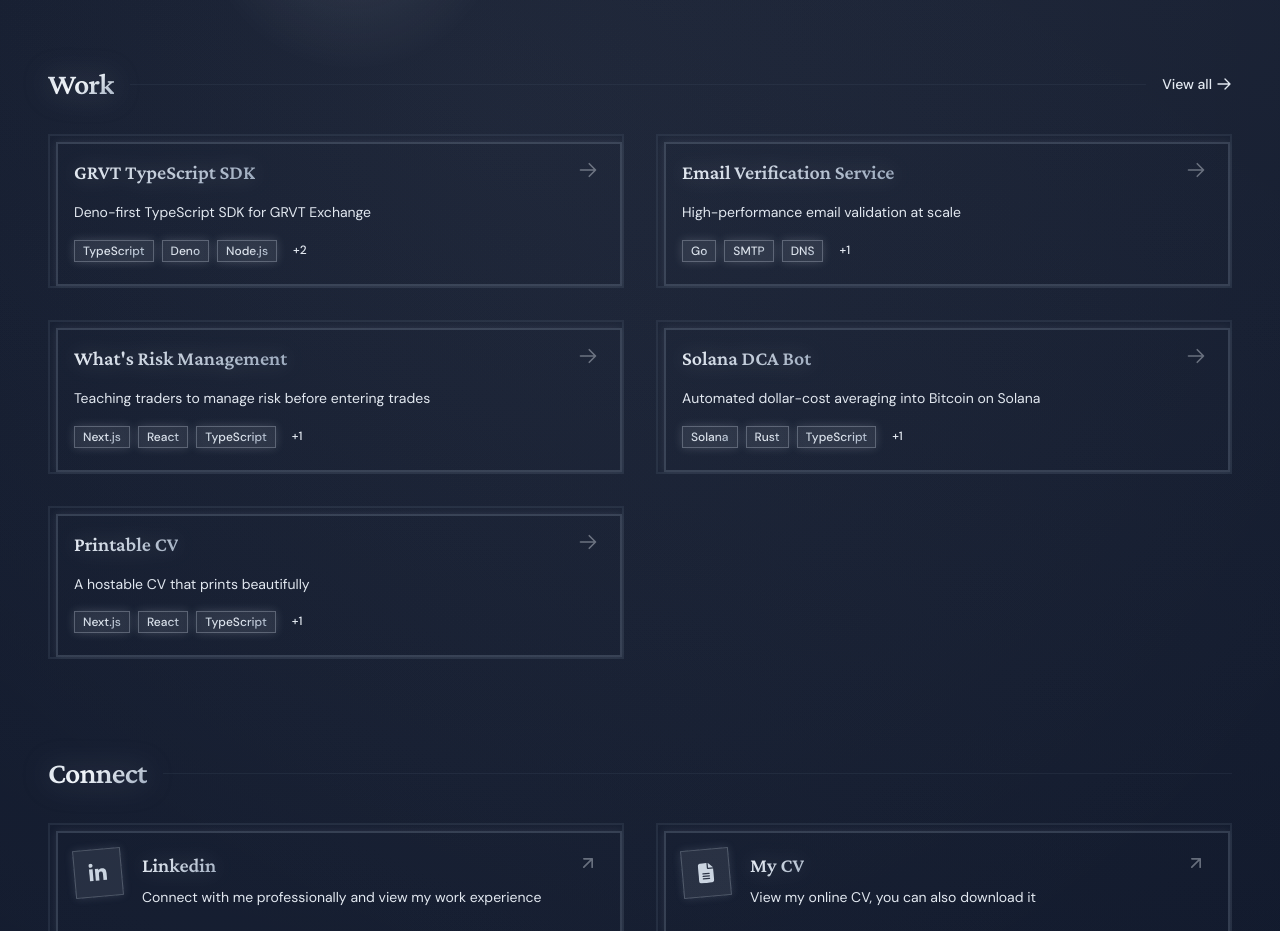
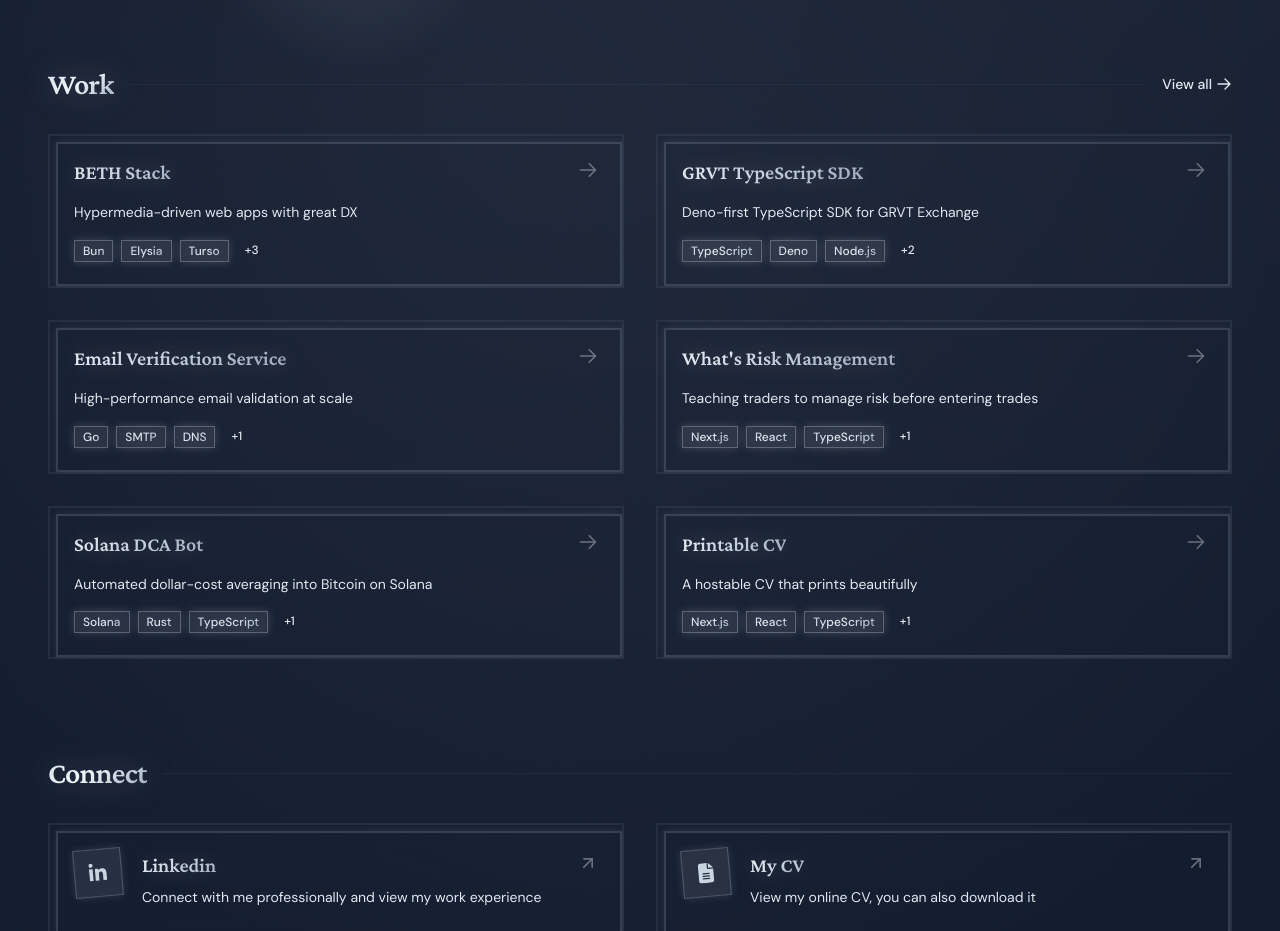
Before and after one commit to wezzcoetzee/wezzcoetzee, a Next.js app: page / in a window 1280 px wide. Shown: the part 1120-2051 px from the top of the page. Built offline with nearby package versions, Linux system fonts and the light colour scheme.

Commit message:
feat: add beth stack

```diff
--- a/src/data/projects.ts
+++ b/src/data/projects.ts
@@ -10,6 +10,31 @@ export type Project = {
 };
 
 export const PROJECTS: Project[] = [
+  {
+    slug: 'beth-stack',
+    title: 'BETH Stack',
+    tagline: 'Hypermedia-driven web apps with great DX',
+    description:
+      'An opinionated hypermedia-driven web framework that prioritises developer experience while maintaining amazing performance. The BETH stack combines Bun as the runtime, Elysia as the web framework, Turso for serverless SQLite, and HTMX for interactive UIs without heavy JavaScript. Built to demonstrate how modern web apps can be fast, type-safe, and simple.',
+    technologies: ['Bun', 'Elysia', 'Turso', 'HTMX', 'TypeScript', 'Drizzle'],
+    role: 'Creator',
+    links: [
+      {
+        label: 'Read Article',
+        url: 'https://medium.com/@wezzcoetzee/the-beth-stack-c5887a606ed3',
+      },
+      {
+        label: 'View on GitHub',
+        url: 'https://github.com/wezzcoetzee/beth-stack',
+      },
+    ],
+    highlights: [
+      'Hypermedia-driven architecture using HTMX',
+      'End-to-end type safety with Elysia and TypeScript',
+      'Serverless edge database with Turso',
+      'Blazing fast runtime with Bun',
+    ],
+  },
   {
     slug: 'grvt-sdk',
     title: 'GRVT TypeScript SDK',
```
